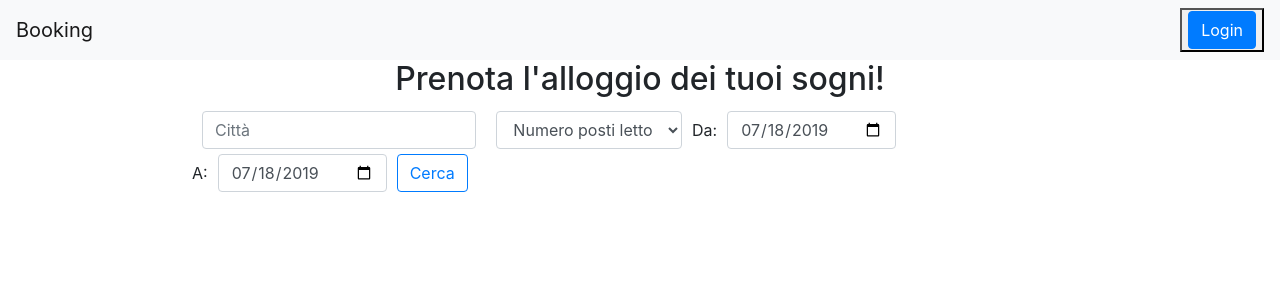
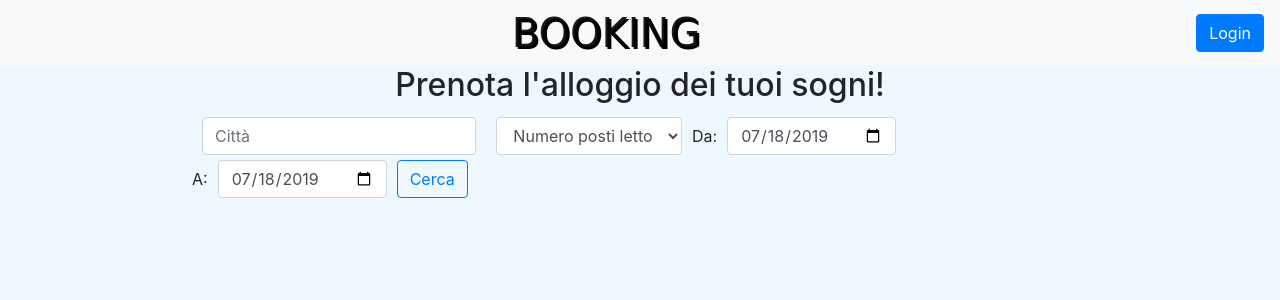
Before and after one commit to lucasimula/isw_progetto, a Django app: page / in a window 1280 px wide. Shown: the top 300 px of the page. Run offline with Django 3.2, Linux system fonts and the light colour scheme; some libraries are stand-ins or nearby versions.

Commit message:
bottone carino che funziona

```diff
--- a/progetto_isw/static/css/style.css
+++ b/progetto_isw/static/css/style.css
@@ -1,5 +1,14 @@
+* {
+    box-sizing: border-box;
+}
 
+body {
+    background-color: aliceblue;
+}
 
+button a {
+    color: white;
+}
 
 
 .whiteBack{
@@ -29,13 +38,41 @@
 }
 
 
+.bs {
+  background-color: white;
+  color: black;
+  border: 2px solid #008CBA;
+}
+
+.bs:hover {
+  background-color: #008CBA;
+  color: white;
+}
+
 
 .wrapper {
     width: 70%;
     margin: auto;
 }
 
+.booki{
+    color: #fff;
+    font-family: 'Righteous', cursive;
+    font-size: 40px;
+    font-weight: normal;
+    line-height: 40px;
+    text-transform: uppercase;
+    text-shadow: 2px 2px 0 #000;
+    margin: auto;
+    text-align: center;
+}
 
+.wrapper-form {
+    width: 40%;
+    margin: auto;
+    border: 1px solid lightgrey;
+    padding: 2%;
+}
 
 table {
     background-color: unset;
--- a/progetto_isw/templates/base.html
+++ b/progetto_isw/templates/base.html
@@ -16,8 +16,8 @@
                 <a href="/logout/" class="btn btn-primary">Logout</a>
             </button>
         {% else %}
-            <button id="login"  type="button">
-                <a href="/login/" class="btn btn-primary" >Login</a>
+            <button id="login" class="btn btn-primary" type="button">
+                <a href="/login/" >Login</a>
             </button>
         {% endif %}
     </nav>
```
